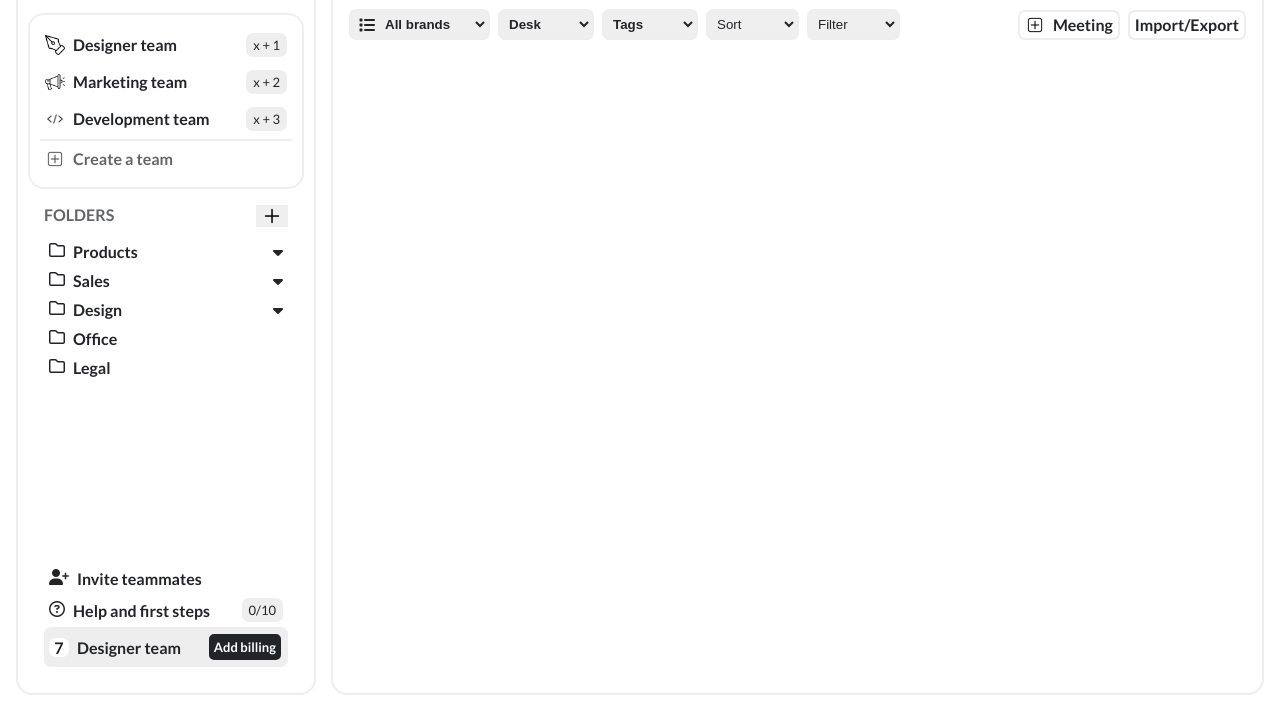
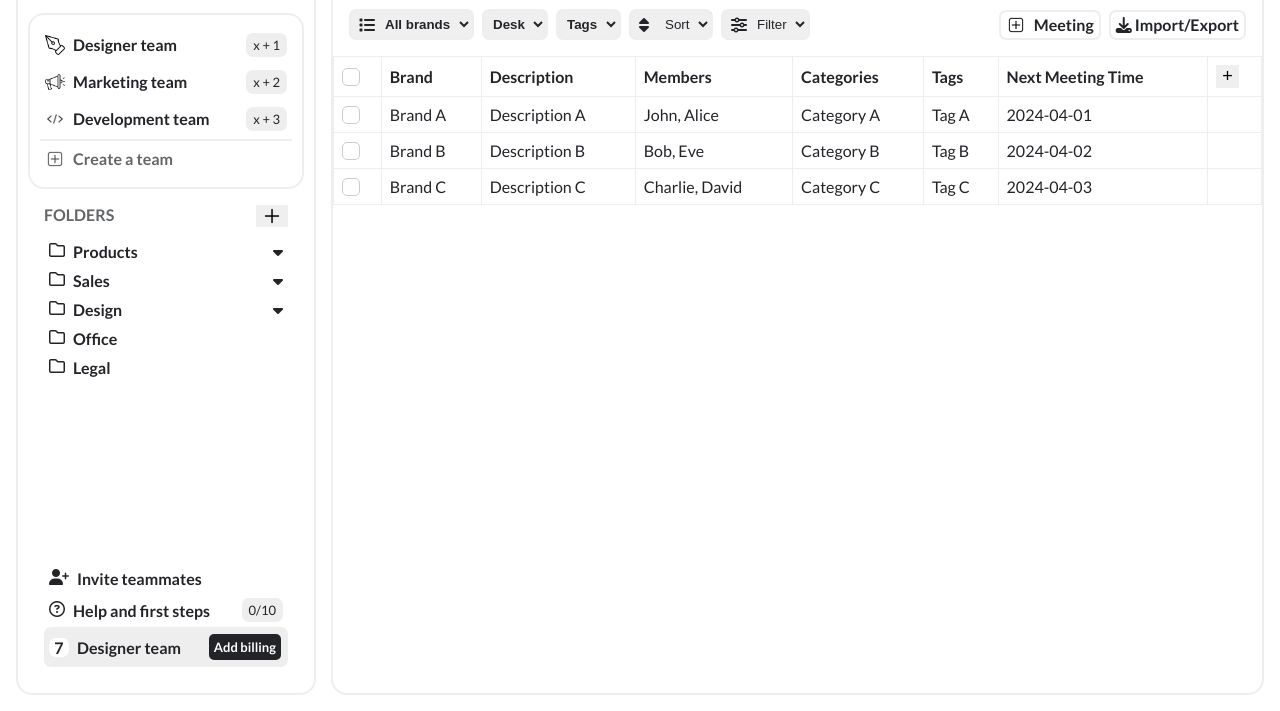
Before and after one commit to jibon-roy/innovateHub-dashboard, a plain HTML site: page index.html in a window 1280 px wide. Shown: the part 89-800 px from the top of the page. Drawn offline with Linux system fonts and the light colour scheme.

Commit message:
working on page

```diff
--- a/index.html
+++ b/index.html
@@ -288,65 +288,94 @@
             <div class="flex space-between center-item lg-padding">
               <div class="pointer flex relative">
                 <div class="select-wrapper">
-                  <select class="border center-item font-600 rounded-sm hover link sm-padding space-between"
+                  <select id="select-1" name="select-1"
+                    class="border center-item font-600 rounded-sm hover link sm-padding space-between"
                     style="padding-left: 30px;">
                     <option value="All brands">All brands</option>
                     <option value="Feedback">Feedback</option>
-                    <option value="Performance">Performance</option>
                     <option value="Team">Team</option>
                     <option value="Analytics">Analytics</option>
                   </select>
                   <i class="fa-solid fa-list"></i>
                 </div>
                 <div class="select-wrapper">
-                  <select class="border center-item font-600 rounded-sm hover link sm-padding space-between">
+                  <select id="select-2" name="select-2"
+                    class="border center-item font-600 rounded-sm hover link sm-padding space-between">
                     <option value="Desk">Desk</option>
-                    <option value="Feedback">Feedback</option>
-                    <option value="Team">Team</option>
-                    <option value="Analytics">Analytics</option>
+                    <option value="Feedback">Desk</option>
+                    <option value="Team">Desk</option>
+                    <option value="Analytics">Desk</option>
                   </select>
                 </div>
                 <div class="select-wrapper">
-                  <select class="border center-item font-600 rounded-sm hover link sm-padding space-between">
+                  <select id="select-3" name="select-3"
+                    class="border center-item font-600 rounded-sm hover link sm-padding space-between">
                     <option value="Tags">Tags</option>
-                    <option value="Feedback">Feedback</option>
-                    <option value="Team">Team</option>
-                    <option value="Analytics">Analytics</option>
+                    <option value="Feedback">Tags</option>
+                    <option value="Team">Tags</option>
+                    <option value="Analytics">Tags</option>
                   </select>
                 </div>
                 <div class="select-wrapper">
-                  <select class="border center-item rounded-sm hover link sm-padding space-between">
+                  <select id="select-4" name="select-4"
+                    class="border center-item rounded-sm hover link sm-padding space-between"
+                    style="padding-left: 30px;">
                     <option value="Sort">Sort</option>
-                    <option value="Feedback">Feedback</option>
-                    <option value="Team">Team</option>
-                    <option value="Analytics">Analytics</option>
+                    <option value="Feedback">Sort</option>
+                    <option value="Team">Sort</option>
+                    <option value="Analytics">Sort</option>
                   </select>
+                  <i class="fa-solid fa-sort"></i>
                 </div>
                 <div class="select-wrapper">
-                  <select class="border center-item rounded-sm hover link sm-padding space-between">
-                    <option value="Sort">Filter</option>
-                    <option value="Feedback">Feedback</option>
-                    <option value="Team">Team</option>
-                    <option value="Analytics">Analytics</option>
+                  <select id="select-5" name="select-5"
+                    class="border center-item rounded-sm hover link sm-padding space-between"
+                    style="padding-left: 30px;">
+                    <option value="Filter">Filter</option>
+                    <option value="Feedback">Filter</option>
+                    <option value="Team">Filter</option>
+                    <option value="Analytics">Filter</option>
                   </select>
+                  <i class="fa-solid fa-sliders"></i>
                 </div>
               </div>
               <div class="flex">
-                <div class="border hover flex center-item justify-center  sm-padding rounded-sm font-600"
+                <div class="border hover flex pointer center-item justify-center  sm-padding rounded-sm font-600"
                   style="height: 30px;">
                   <img src="./src/images/add.jpg" class="icon" alt="">
                   Meeting
                 </div>
-                <div class="border hover flex center-item justify-center sm-padding rounded-sm font-600"
+                <div class="border pointer hover flex center-item justify-center sm-padding rounded-sm font-600"
                   style="height: 30px;">
-                  Import/Export
+                  <label for="import">
+                    <i class="fa-solid fa-download"></i>
+                    Import/Export
+                  </label>
+                  <input type="file" class="none" name="input" id="import">
                 </div>
               </div>
             </div>
           </header>
+          <table>
+            <thead>
+              <tr>
+                <th><input type="checkbox" id="selectAllCheckbox"><label for="selectAllCheckbox"></label></th>
+                <th>Brand</th>
+                <th>Description</th>
+                <th>Members</th>
+                <th>Categories</th>
+                <th>Tags</th>
+                <th>Next Meeting Time</th>
+                <th>
+                  <button class="border-none pointer text-lg">+</button>
+                </th>
+              </tr>
+            </thead>
+            <tbody id="tableBody">
+            </tbody>
+          </table>
         </div>
-        <div>
-
+        <div class="w-full">
         </div>
       </div>
     </div>
--- a/src/javascript/script.js
+++ b/src/javascript/script.js
@@ -17,3 +17,52 @@ folders.forEach((folderContent, index) => {
     //
     // })
 })
+
+var tableData = [
+    { brand: "Brand A", description: "Description A", members: "John, Alice", categories: "Category A", tags: "Tag A", meetingTime: "2024-04-01", plusIcon: "" },
+    { brand: "Brand B", description: "Description B", members: "Bob, Eve", categories: "Category B", tags: "Tag B", meetingTime: "2024-04-02", plusIcon: "" },
+    { brand: "Brand C", description: "Description C", members: "Charlie, David", categories: "Category C", tags: "Tag C", meetingTime: "2024-04-03", plusIcon: "" }
+];
+
+// Function to create table rows dynamically
+function createTable() {
+    var tableBody = document.getElementById("tableBody");
+    tableBody.innerHTML = ""; // Clear existing rows
+
+    tableData.forEach(function (data, idx) {
+        var row = document.createElement("tr");
+
+        // Checkbox column
+        var cell1 = document.createElement("td");
+        var checkbox = document.createElement("input");
+        checkbox.type = "checkbox";
+        checkbox.id = `checkbox${idx}`;
+        cell1.appendChild(checkbox);
+        var label = document.createElement("label");
+        label.setAttribute("for", `checkbox${idx}`);
+        cell1.appendChild(label);
+        row.appendChild(cell1);
+
+        // Data columns
+        for (var key in data) {
+            if (data.hasOwnProperty(key)) {
+                var cell = document.createElement("td");
+                cell.textContent = data[key];
+                row.appendChild(cell);
+            }
+        }
+
+        tableBody.appendChild(row);
+    });
+}
+
+// Call the function to create the table
+createTable();
+
+// Add event listener to the select all checkbox
+document.getElementById("selectAllCheckbox").addEventListener("change", function () {
+    var checkboxes = document.querySelectorAll('tbody input[type="checkbox"]');
+    checkboxes.forEach(function (checkbox) {
+        checkbox.checked = this.checked;
+    }, this);
+});
--- a/src/styles/style.css
+++ b/src/styles/style.css
@@ -110,6 +110,10 @@
 
 .grid {
     display: grid;
+}
+
+.none {
+    display: none;
 }
 
 .disable {
@@ -281,3 +285,128 @@ body {
     pointer-events: none;
     /* Ensures the icon doesn't interfere with the select */
 }
+
+/* body table  */
+table {
+    border-collapse: collapse;
+    width: 100%;
+}
+
+th,
+td {
+    border: 1px solid var(--secondery-color);
+    padding: 8px;
+    text-align: left;
+}
+
+
+@media screen and (max-width: 600px) {
+
+    table,
+    thead,
+    tbody,
+    th,
+    td,
+    tr {
+        display: block;
+    }
+
+    thead tr {
+        position: absolute;
+        top: -9999px;
+        left: -9999px;
+    }
+
+    tr {
+        margin-bottom: 15px;
+    }
+
+    td {
+        border: none;
+        position: relative;
+        padding-left: 50%;
+    }
+
+    td:before {
+        position: absolute;
+        top: 6px;
+        left: 6px;
+        width: 45%;
+        padding-right: 10px;
+        white-space: nowrap;
+    }
+
+    td:nth-of-type(1):before {
+        content: "Checkbox:";
+    }
+
+    td:nth-of-type(2):before {
+        content: "Brand:";
+    }
+
+    td:nth-of-type(3):before {
+        content: "Description:";
+    }
+
+    td:nth-of-type(4):before {
+        content: "Members:";
+    }
+
+    td:nth-of-type(5):before {
+        content: "Categories:";
+    }
+
+    td:nth-of-type(6):before {
+        content: "Tags:";
+    }
+
+    td:nth-of-type(7):before {
+        content: "Next Meeting Time:";
+    }
+
+    td:nth-of-type(8):before {
+        content: "Plus Icon:";
+    }
+}
+
+/* Add custom style for the checkbox */
+input[type="checkbox"] {
+    display: none;
+}
+
+/* Custom checkbox */
+input[type="checkbox"]+label {
+    display: flex;
+    justify-content: center;
+    align-items: center;
+    width: 18px;
+    height: 18px;
+    background-color: #fff;
+    border: 1px solid #ccc;
+    cursor: pointer;
+    overflow: hidden;
+    border-radius: 5px;
+}
+
+/* Custom checked style */
+input[type="checkbox"]:checked+label {
+    background-color: black;
+}
+
+/* Custom checkmark */
+input[type="checkbox"]+label:after {
+    content: "";
+    display: block;
+    width: 8px;
+    height: 5px;
+    margin-top: -3px;
+    border: solid white;
+    border-width: 3px 3px 0 0;
+    transform: rotate(-225deg);
+    visibility: hidden;
+}
+
+/* Show the custom checkmark when checkbox is checked */
+input[type="checkbox"]:checked+label:after {
+    visibility: visible;
+}
```
